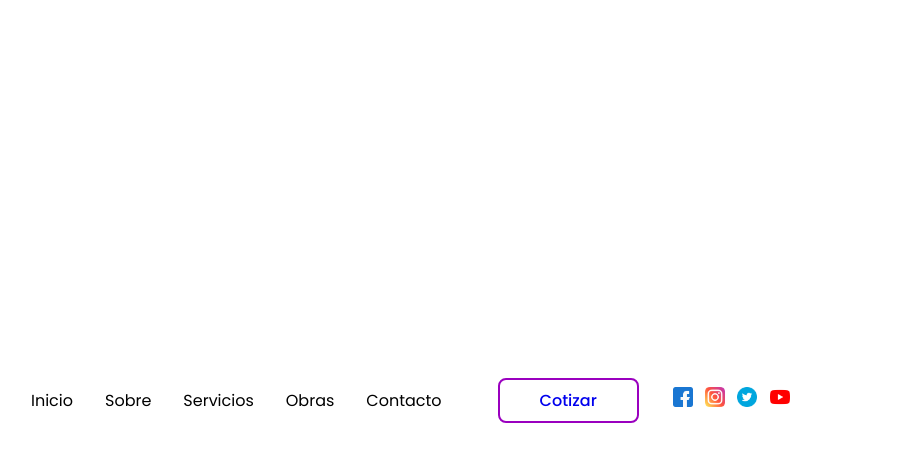
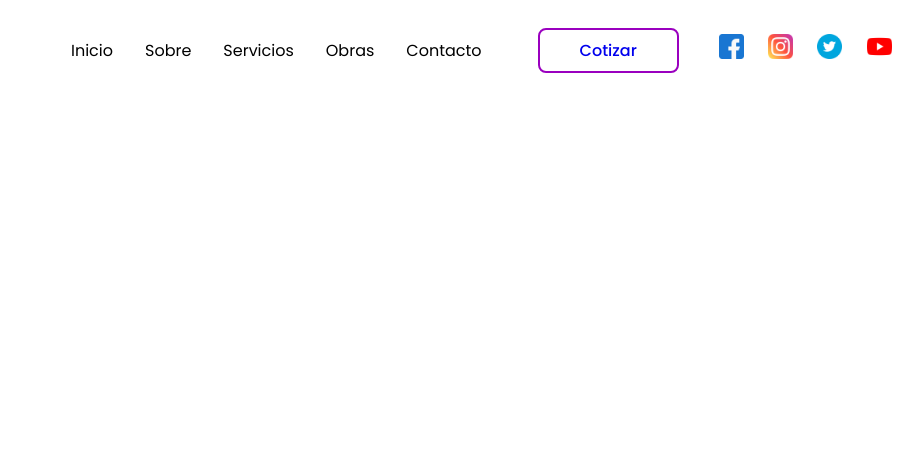
Before and after one commit to Landrux78/Onepage, a plain HTML site: page prototipo/index.html in a window 1280 px wide. Shown: the whole page, without its empty margins (5-928 px from the left). Drawn offline with Linux system fonts and the light colour scheme.

Commit message:
4 commit header

```diff
--- a/prototipo/style.css
+++ b/prototipo/style.css
@@ -13,13 +13,13 @@ body{
 
 header{
     width: 100%;
-    height: 100%;
+    height: 100px;
     position: fixed;
     z-index: 100;
 }
 
 .container__header{
-    min-width: 1200px;
+    max-width: 1200px;
     height: 100%;
     margin: auto;
     display: flex;
@@ -39,7 +39,7 @@ header{
     align-items: center;
 }
 .menu nav{
-    margin: 0pc 20px;
+    margin: 0 20px;
 }
 .menu nav ul{
     display: flex;
@@ -74,8 +74,8 @@ header{
     margin: 0 10px;
 }
 .menu .socialMedia a{
-    margin: 0 4px;
+    margin: 0 10px;
 }
 .menu .socialMedia img{
-    width: 20px;
+    width: 25px;
 }
```
Also changed, not shown: prototipo/index.html (+2 -1 lines).
